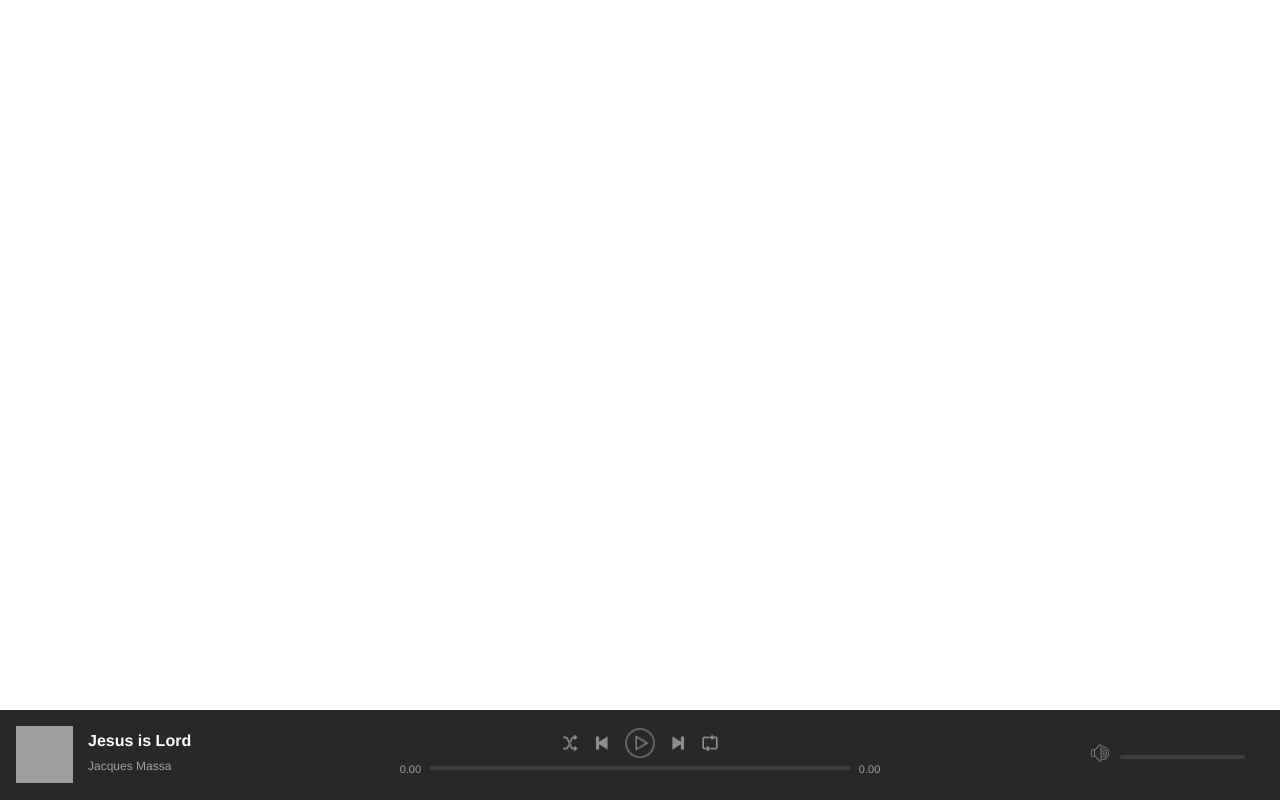
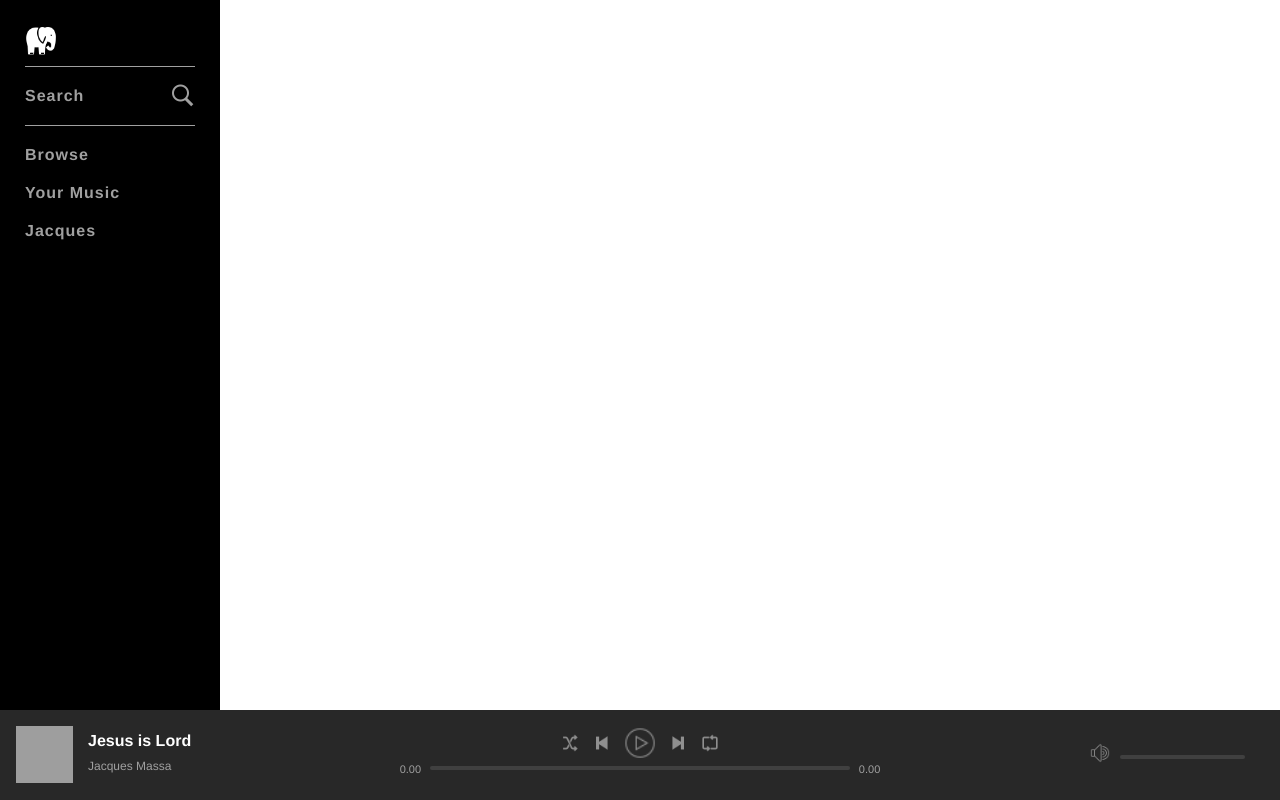
Before and after one commit to jakeibeemassa0908/SpotifyMe, a PHP site: page / in a window 1280 px wide. Run offline with PHP 8.4, Linux system fonts and the light colour scheme; the visitor is signed in with stand-in values (Sample User, id 1); grey boxes are pictures that could not be loaded.

Commit message:
add navigation bar

```diff
--- a/assets/css/style.css
+++ b/assets/css/style.css
@@ -140,3 +140,58 @@ html, body {
   .volumeBar .progressBar{
       width: 125px;
   }
+  #topContainer{
+      min-height: 100%;
+      width: 100%;
+  }
+
+  #navBarContainer{
+      background-color: black;
+      width: 220px;
+      height: 100vh;
+      position: fixed;
+      top: 0;
+      left: 0;
+  }
+  .navBar{
+      display: flex;
+      flex-direction: column;
+      padding: 25px;
+      -ms-flex-direction:column;
+  }
+
+  .logo img{
+       width: 32px;
+       margin-bottom: 5px;
+  }
+
+  .group{
+      border-top: 1px solid #a0a0a0;
+      padding: 10px 0;
+  }
+
+  .navItem{
+      padding: 10px 0;
+      font-size: 14 px;
+      font-weight: 700;
+      display: block;
+      letter-spacing: 1px;
+      position: relative;
+  }
+
+  .navItemLink{
+      color: #a0a0a0;
+      text-decoration:none;
+  }
+
+  .navItemLink:hover{
+    color: #fff;
+
+}
+
+  .icon{
+      position: absolute;
+      right: 0;
+      top: 6px;
+      width: 25px;
+  }
--- a/index.php
+++ b/index.php
@@ -17,7 +17,35 @@ include ("includes/config.php");
 </head>
 
 <body>
+	<div id="main container">
+		<div id="topContainer">
+			<div id="navBarContainer">
+				<nav class = "navBar">
+					<a href="index.php" class="logo">
+						<img src="assets/images/icons/logo.png" alt="">
+					</a>
 
+					<div class ="group">
+						<div class="navItem">
+							<a href="search.php" class="navItemLink"> Search
+								<img src="assets/images/icons/search.png" class="icon" alt="Search">
+							</a>
+						</div>
+					</div>
+					<div class ="group">
+						<div class="navItem">
+							<a href="browse.php" class="navItemLink"> Browse</a>
+						</div>
+						<div class="navItem">
+							<a href="your-music.php" class="navItemLink"> Your Music</a>
+						</div>
+						<div class="navItem">
+							<a href="profile.php" class="navItemLink"> Jacques</a>
+						</div>
+					</div>
+				</nav>
+			</div>
+		</div>
 		<div id="nowPlayingBarContainer">
 			<div id="nowPlayingBar">
 				<div id="nowPlayingLeft">
@@ -78,5 +106,6 @@ include ("includes/config.php");
 				</div>
 			</div>
 		</div>
+	</div>
 </body>
 </html>
```
Also changed, not shown: assets/images/icons/logo.png (added), assets/images/icons/search.png (added). Lines whose indentation alone changed are shown as unchanged.
